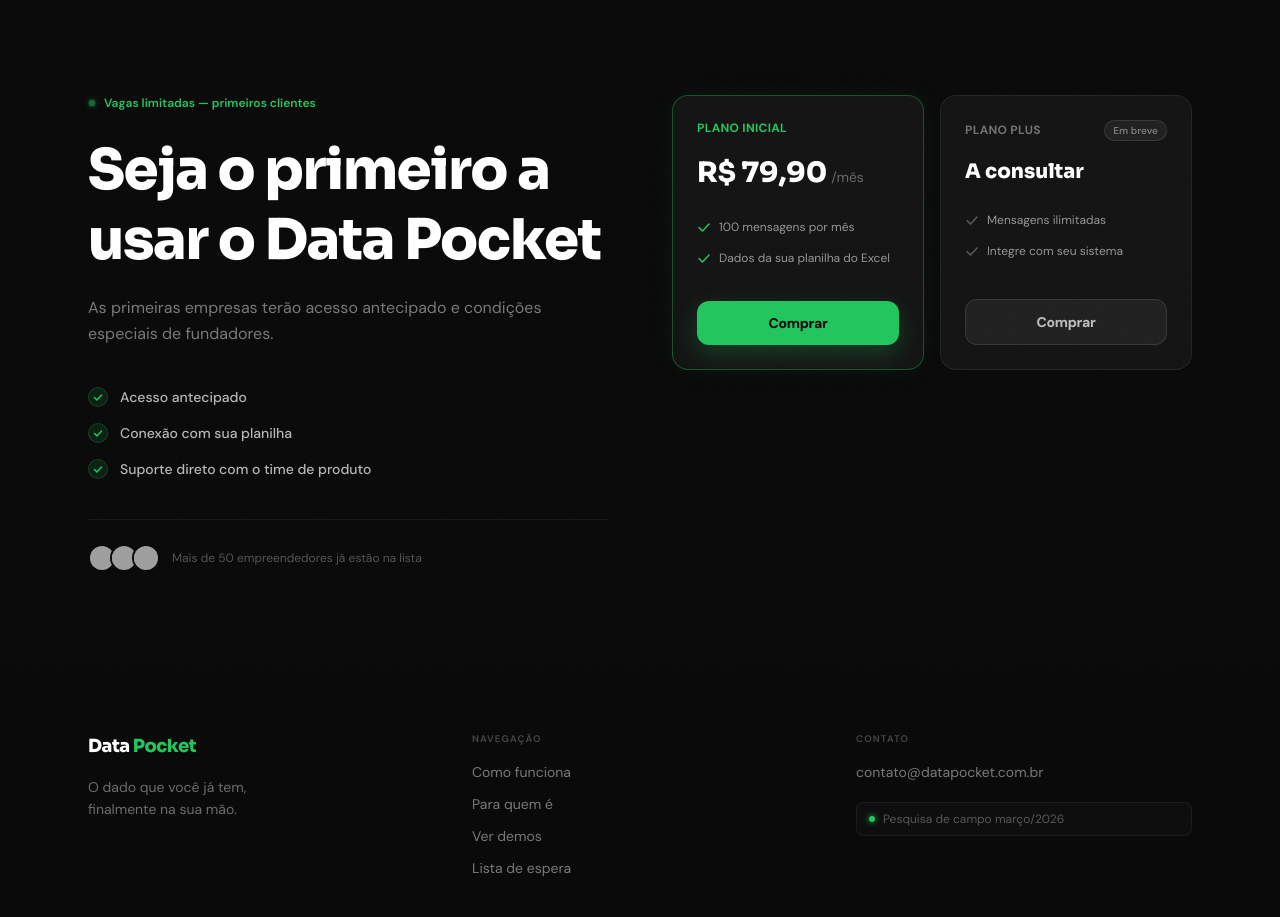
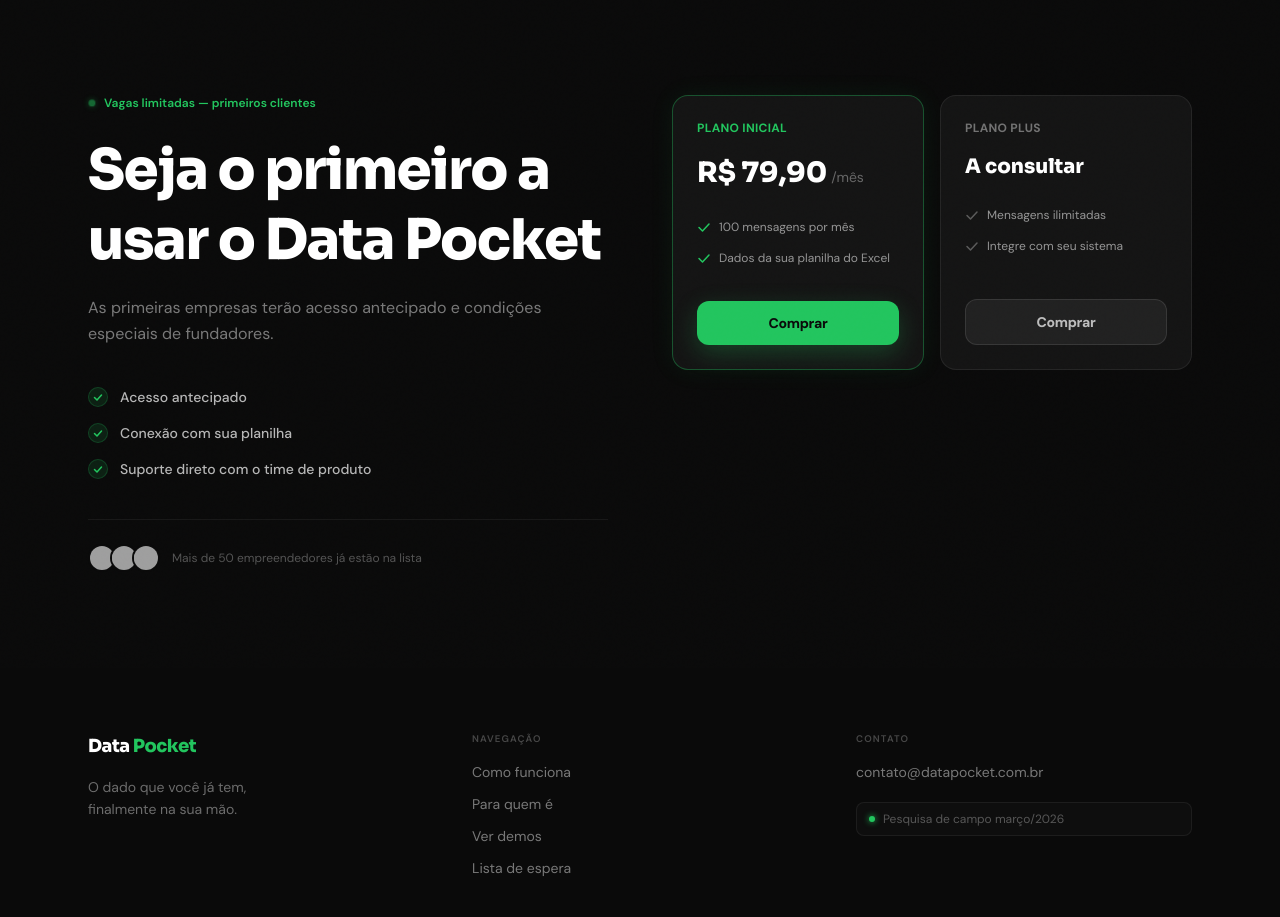
Before and after one commit to GeovaniLima/data-pocket, a Next.js app: page / in a window 1280 px wide. Shown: the part 5720-6637 px from the top of the page. Built offline with nearby package versions, Linux system fonts and the light colour scheme; grey boxes are pictures that could not be loaded.

Commit message:
em-breve

```diff
--- a/src/components/WaitlistForm.tsx
+++ b/src/components/WaitlistForm.tsx
@@ -28,7 +28,7 @@
     name: "Plano Plus",
     price: "A consultar",
     period: "",
-    badge: "Em breve",
+    badge: null,
     features: ["Mensagens ilimitadas", "Integre com seu sistema"],
     cta: "Comprar",
     highlight: false,
```
